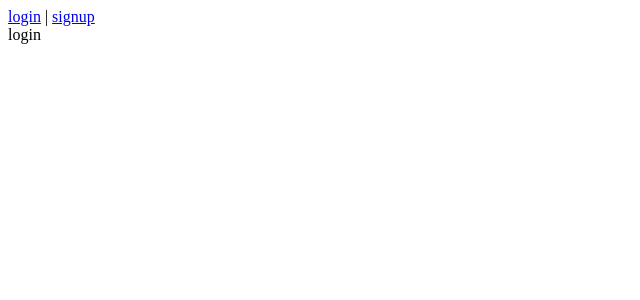
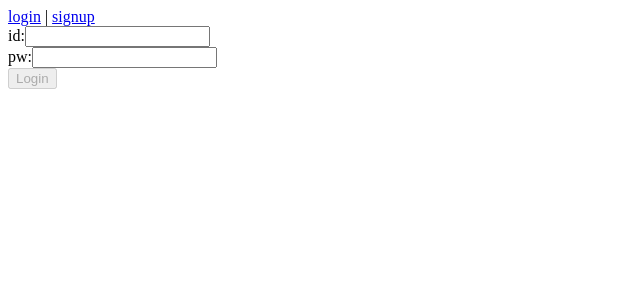
Before and after one commit to hyojeongyun/vue-study, a Vue app: page /login in a window 1280 px wide. Shown: the top 300 px of the page, without its empty margins (0-640 px from the left). Built offline with nearby package versions, Linux system fonts and the light colour scheme.

Commit message:
로그인 페이지 개발

```diff
--- a/src/api/index.js
+++ b/src/api/index.js
@@ -8,4 +8,8 @@ function registerUser(userData) {
 	return instance.post('signup', userData);
 }
 
-export { registerUser };
+function loginUser(userData) {
+	return instance.post('login', userData);
+}
+
+export { registerUser, loginUser };
--- /dev/null
+++ b/src/components/LoginForm.vue
@@ -0,0 +1,61 @@
+<template>
+	<form @submit.prevent="submitForm">
+		<div>
+			<label for="username">id:</label>
+			<input id="username" type="text" v-model="username" />
+		</div>
+		<div>
+			<label for="password">pw:</label>
+			<input id="password" type="text" v-model="password" />
+		</div>
+		<button :disabled="!isUsernameValid || !password" type="submit">
+			Login
+		</button>
+		<p>{{ logMessage }}</p>
+	</form>
+</template>
+
+<script>
+import { loginUser } from '@/api/index';
+import { validateEmail } from '@/utils/validation';
+
+export default {
+	data() {
+		return {
+			//form value
+			username: '',
+			password: '',
+			// log
+			logMessage: '',
+		};
+	},
+	computed: {
+		isUsernameValid() {
+			return validateEmail(this.username);
+		},
+	},
+	methods: {
+		async submitForm() {
+			try {
+				const userData = {
+					username: this.username,
+					password: this.password,
+				};
+				const { data } = await loginUser(userData);
+				this.logMessage = `${data.username} 님 환영합니다.`;
+			} catch (error) {
+				this.logMessage = error.response.data;
+			} finally {
+				this.initForm();
+			}
+		},
+
+		initForm() {
+			this.username = '';
+			this.password = '';
+		},
+	},
+};
+</script>
+
+<style lang="scss" scoped></style>
--- a/src/components/SignupForm.vue
+++ b/src/components/SignupForm.vue
@@ -12,13 +12,19 @@
 			<label for="nickname">nickname: </label>
 			<input id="nickname" type="text" v-model="nickname" />
 		</div>
-		<button type="submit">Sign Up</button>
+		<button
+			:disabled="!isUsernameValid || !password || !nickname"
+			type="submit"
+		>
+			Sign Up
+		</button>
 		<p>{{ logMessage }}</p>
 	</form>
 </template>
 
 <script>
 import { registerUser } from '@/api/index';
+import { validateEmail } from '@/utils/validation';
 
 export default {
 	data() {
@@ -30,6 +36,11 @@ export default {
 			// log
 			logMessage: '',
 		};
+	},
+	computed: {
+		isUsernameValid() {
+			return validateEmail(this.username);
+		},
 	},
 	methods: {
 		async submitForm() {
--- /dev/null
+++ b/src/utils/validation.js
@@ -0,0 +1,9 @@
+const validateEmail = email => {
+	return String(email)
+		.toLowerCase()
+		.match(
+			/^(([^<>()[\]\\.,;:\s@"]+(\.[^<>()[\]\\.,;:\s@"]+)*)|(".+"))@((\[[0-9]{1,3}\.[0-9]{1,3}\.[0-9]{1,3}\.[0-9]{1,3}\])|(([a-zA-Z\-0-9]+\.)+[a-zA-Z]{2,}))$/,
+		);
+};
+
+export { validateEmail };
--- a/src/views/LoginPage.vue
+++ b/src/views/LoginPage.vue
@@ -1,9 +1,17 @@
 <template>
-	<div>login</div>
+	<div>
+		<LoginForm></LoginForm>
+	</div>
 </template>
 
 <script>
-export default {};
+import LoginForm from '@/components/LoginForm.vue';
+
+export default {
+	components: {
+		LoginForm,
+	},
+};
 </script>
 
 <style lang="scss" scoped></style>
```
